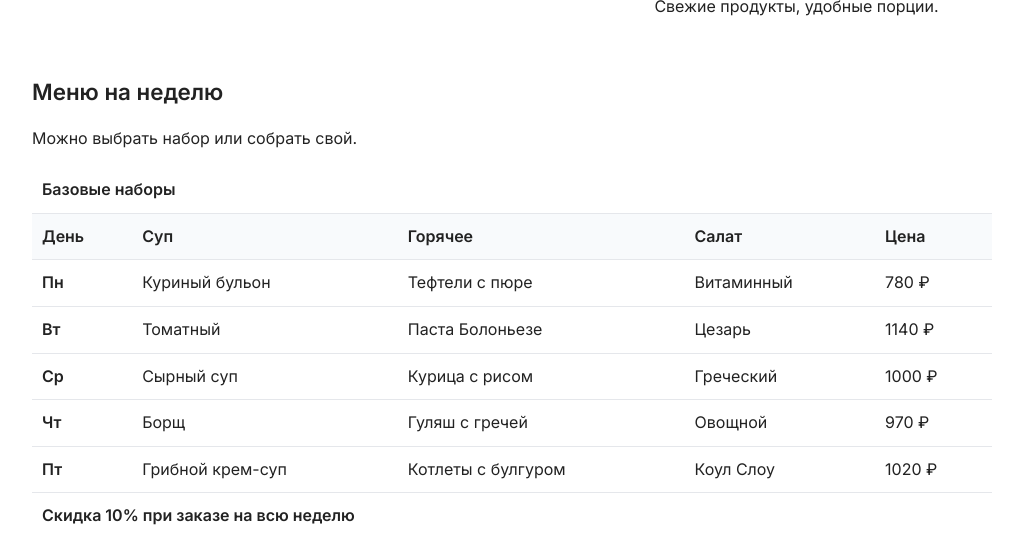
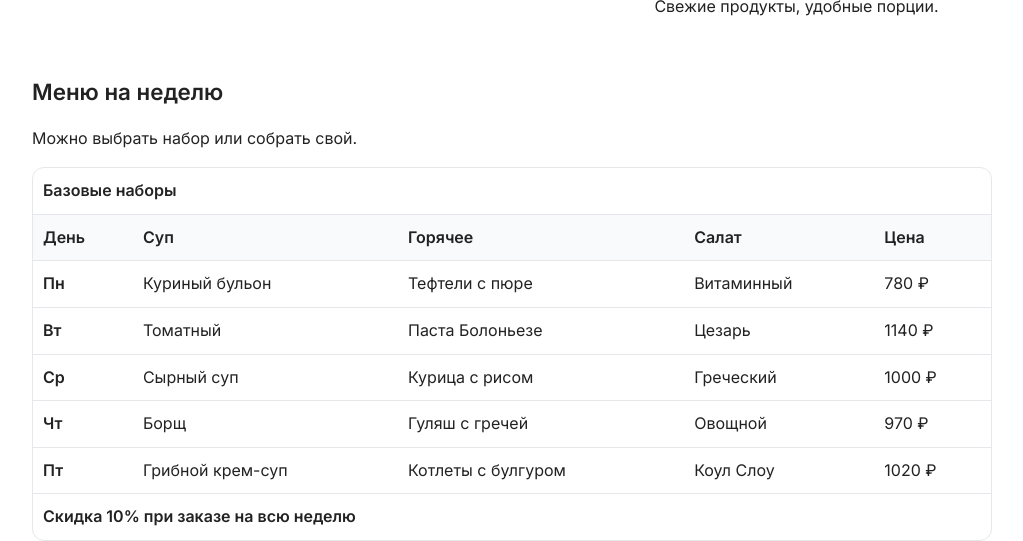
Before and after one commit to JaraWara/Levchenko-web-dev-2025-1, a plain HTML site: page lab1/index.html in a window 1280 px wide. Shown: the part 267-808 px from the top of the page, without its empty margins (128-1151 px from the left). Drawn offline with Linux system fonts and the light colour scheme.

Commit message:
Update styles.css

```diff
--- a/lab1/styles.css
+++ b/lab1/styles.css
@@ -45,7 +45,7 @@ section { padding: 18px 0; }
 h2 { margin: 0 0 10px; font-size: 1.4rem; }
 
 /* === Таблица === */
-.table-curcuit { overflow-x: auto; border: 1px solid var(--border); border-radius: 12px; }
+.table-circuit { overflow-x: auto; border: 1px solid var(--border); border-radius: 12px; }
 table { width: 100%; border-collapse: collapse; min-width: 560px; }
 caption { text-align: left; font-weight: 600; padding: 10px; }
 th, td { padding: 10px; border-top: 1px solid var(--border); text-align: left; }
```
